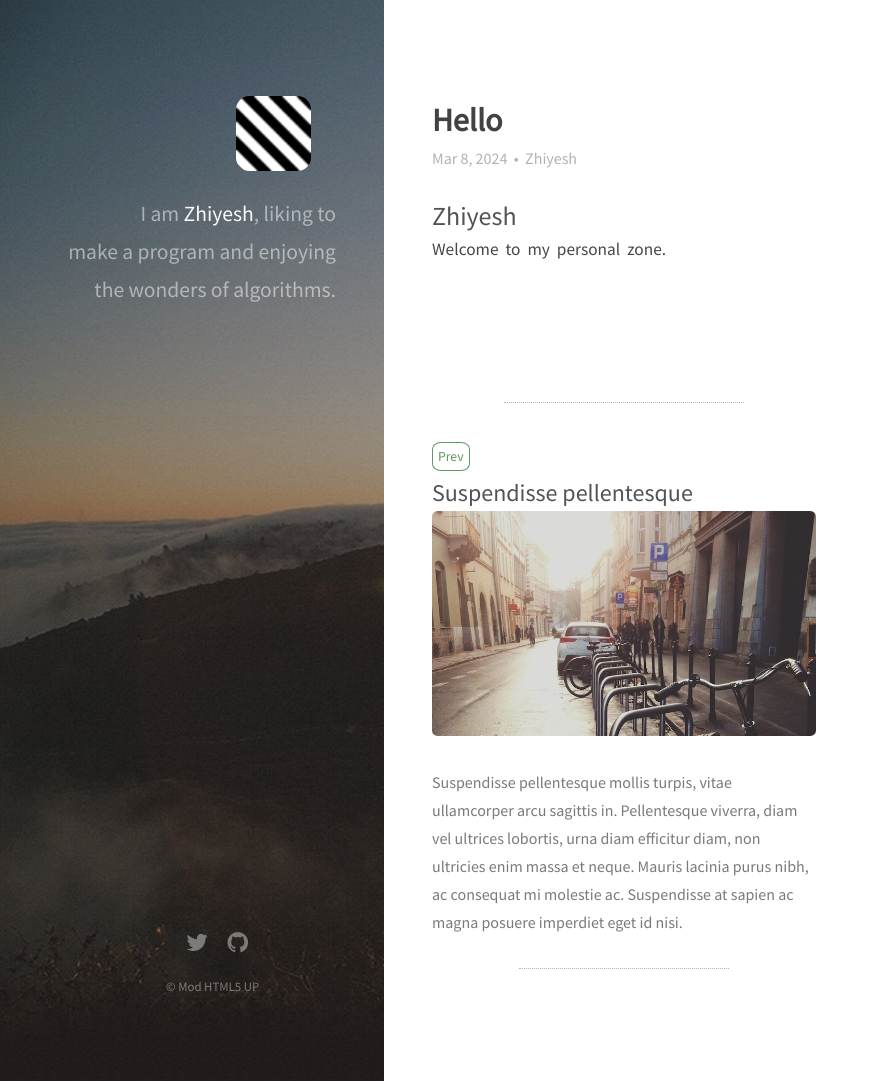
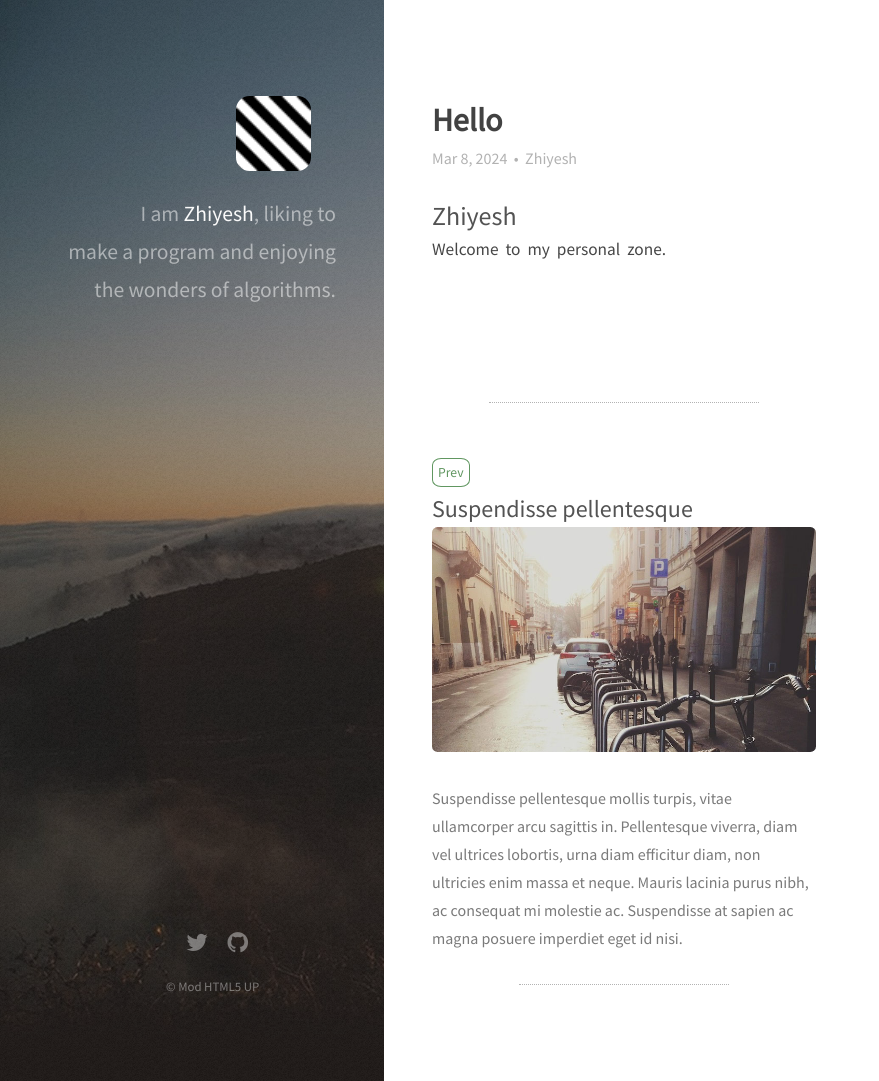
Before and after one commit to Zhiyelah/zhiyelah.github.io, a Jekyll site: the page built from _posts/2024-03-08-Hello.markdown, in a window 1280 px wide and 1081 px high. Shown: the whole window, without its empty margins (0-879 px from the left). Built offline with Jekyll 4.4.1, drawn with Linux system fonts in a browser that asks for light colours; nearby versions of some CDN libraries.

Commit message:
Update main.css

```diff
--- a/css/main.css
+++ b/css/main.css
@@ -1692,11 +1692,11 @@
 		}
 
 		header hr.divide {
-			width: 240px;
+			width: 270px;
 		}
 
 		footer hr.divide {
-			padding-bottom: 2em;
+			padding-bottom: 3em;
 		}
 
 	blockquote {
```
